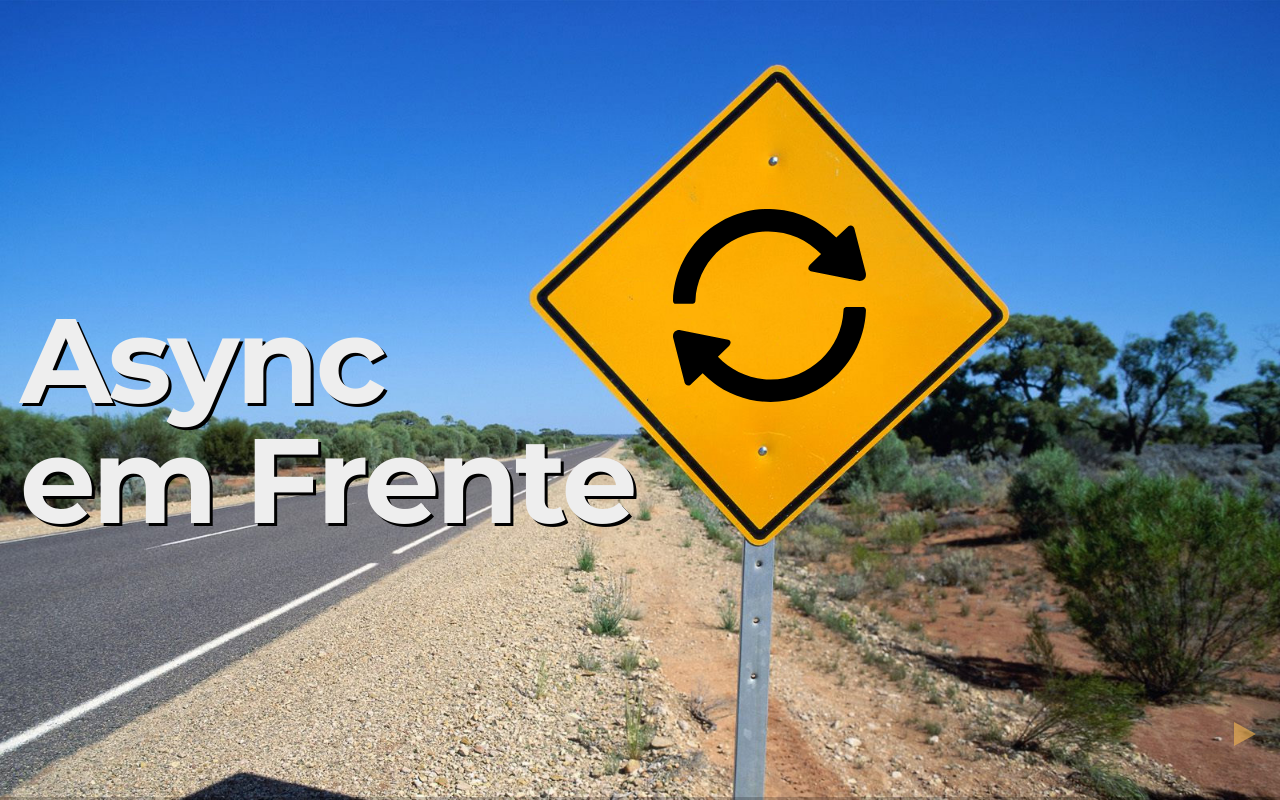
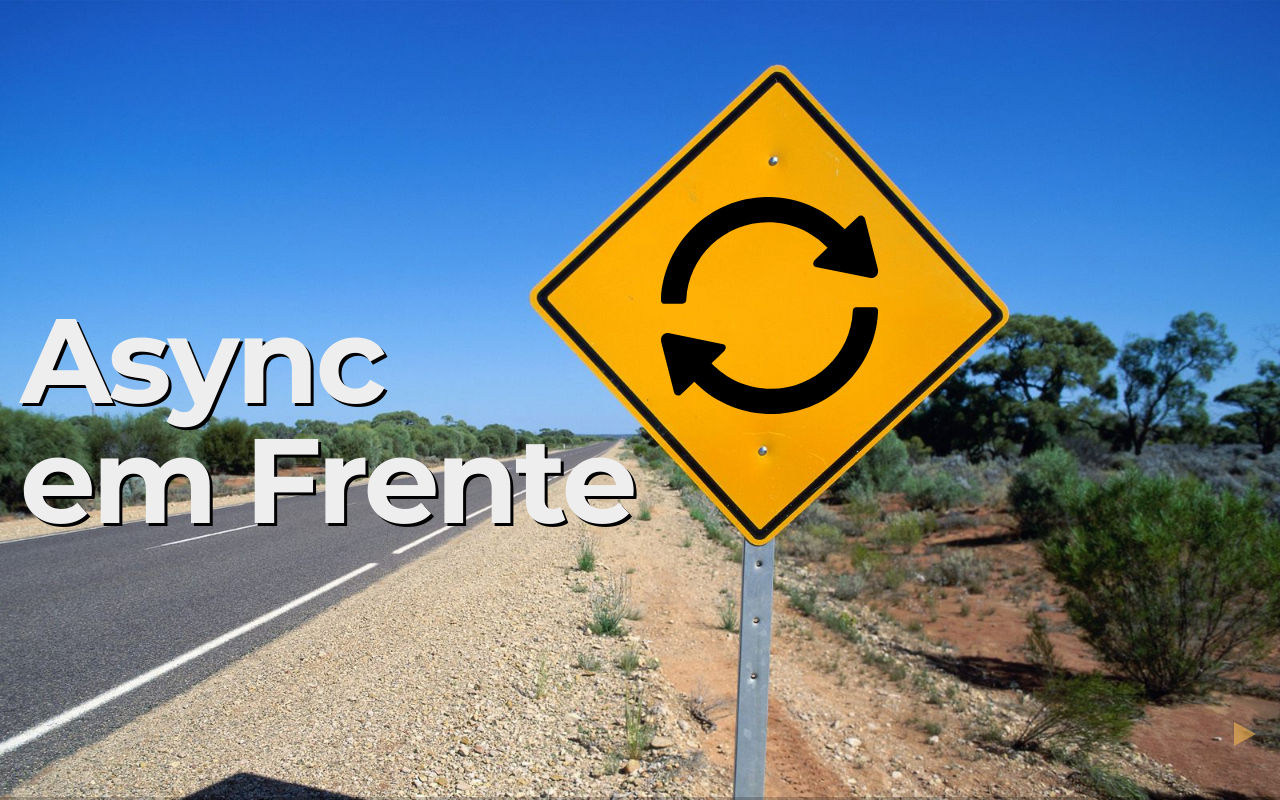
Before and after one commit to airroom/talk-async-em-frente, a plain HTML site: page index.html in a window 1280 px wide. Drawn offline with nearby package versions, Linux system fonts and the light colour scheme.

Commit message:
first slide :P

```diff
--- a/css/animations.css
+++ b/css/animations.css
@@ -0,0 +1,5 @@
+@keyframes rotate-board-sign {
+  0%    { transform: rotate(0deg); }
+  50%    { transform: rotate(-180deg); }
+  100%  { transform: rotate(360deg); }
+}
--- a/css/talk.css
+++ b/css/talk.css
@@ -46,17 +46,17 @@
 
 .reveal .main-board-sign {
   position: absolute;
-  top: 9%;
-  left: 40.25%;
-  width: 37.6875vw;
-  height: 37.6875vw;
   display: flex;
   align-items: center;
   justify-content: center;
+  animation: rotate-board-sign 5s infinite;
+  animation-direction: alternate;
+  animation-fill-mode: forwards;
+  animation-timing-function: ease-in-out;
 }
 
 .reveal .main-board-sign__img {
   fill: #000;
-  width: 40%;
-  height: 40%;
+  width: 45%;
+  height: 45%;
 }
--- a/index.html
+++ b/index.html
@@ -8,8 +8,8 @@
 
 		<link rel="stylesheet" href="css/reveal.css">
     <link rel="stylesheet" href="css/theme/night.css">
+		<link rel="stylesheet" href="css/animations.css">
     <link rel="stylesheet" href="css/talk.css">
-		<link rel="stylesheet" href="css/animations.css">
 
 		<!-- Theme used for syntax highlighting of code -->
 		<link rel="stylesheet" href="lib/css/zenburn.css">
@@ -38,6 +38,7 @@
 				<section class="main-slide" data-background="./img/road-bg-2.jpg" data-background-repeat="no-repeat" data-background-size="cover" data-background-position="0% 0%">
           <h1 class="main-title">Async <br>em Frente</h1>
           <div class="main-board-sign">
+            <!-- <img class="icon-spin main-board-sign__img" src="https://scontent.fgru5-1.fna.fbcdn.net/v/t1.0-9/11745756_958000430916972_2279554241731191533_n.jpg?oh=4269daf7e9bd83c00a5ec84c99891aa5&oe=590946B7" alt=""> -->
             <svg class="icon-spin main-board-sign__img"><use xmlns:xlink="http://www.w3.org/1999/xlink" xlink:href="#ico-spin3"></use></svg>
           </div>
         </section>
--- a/js/wat.js
+++ b/js/wat.js
@@ -13,12 +13,10 @@
     obj.addEventListener(type, func);
   };
 
-  /* init - you can init any event */
   throttle("resize", "optimizedResize");
 })();
 
 (function () {
-  var l = console.log;
   var boardSign = document.querySelector('.main-board-sign');
   var baseSizing = { width: 1600, height: 1000 };
   var ratio = baseSizing.width / baseSizing.height;
```
